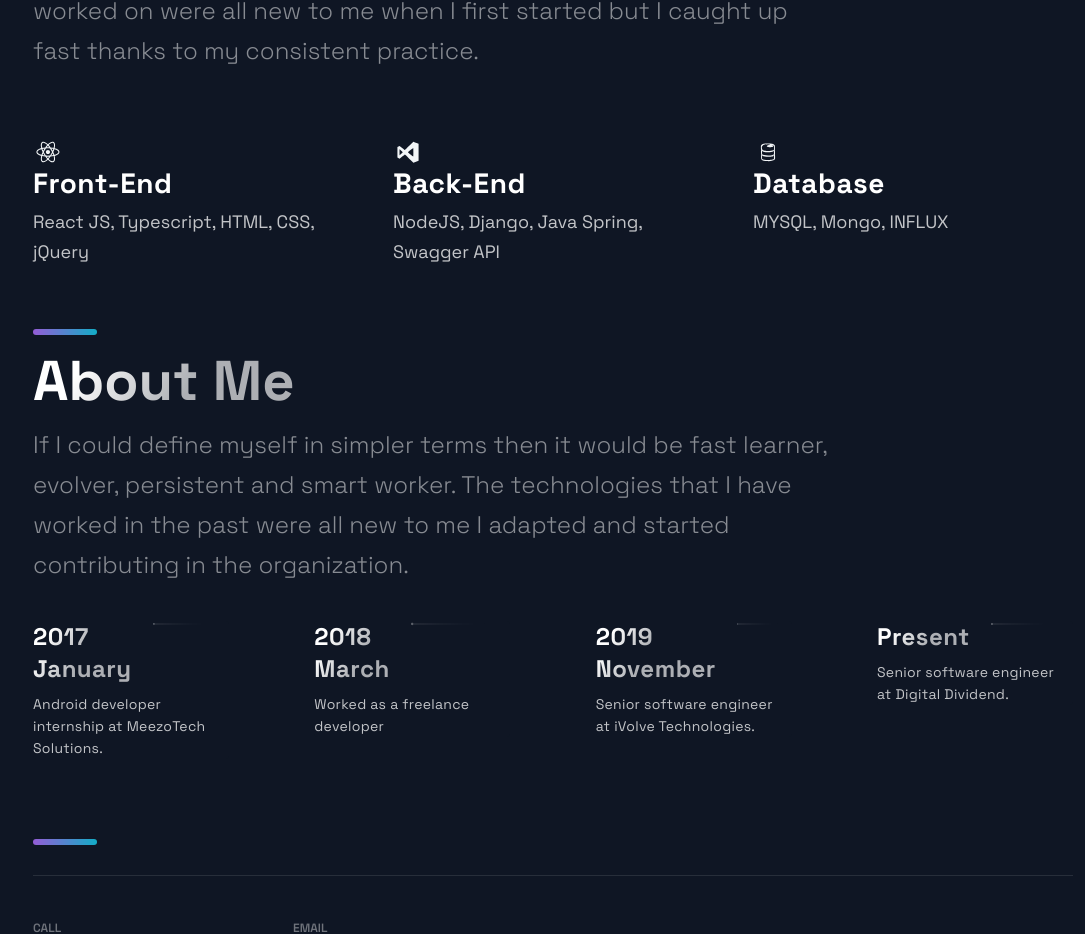
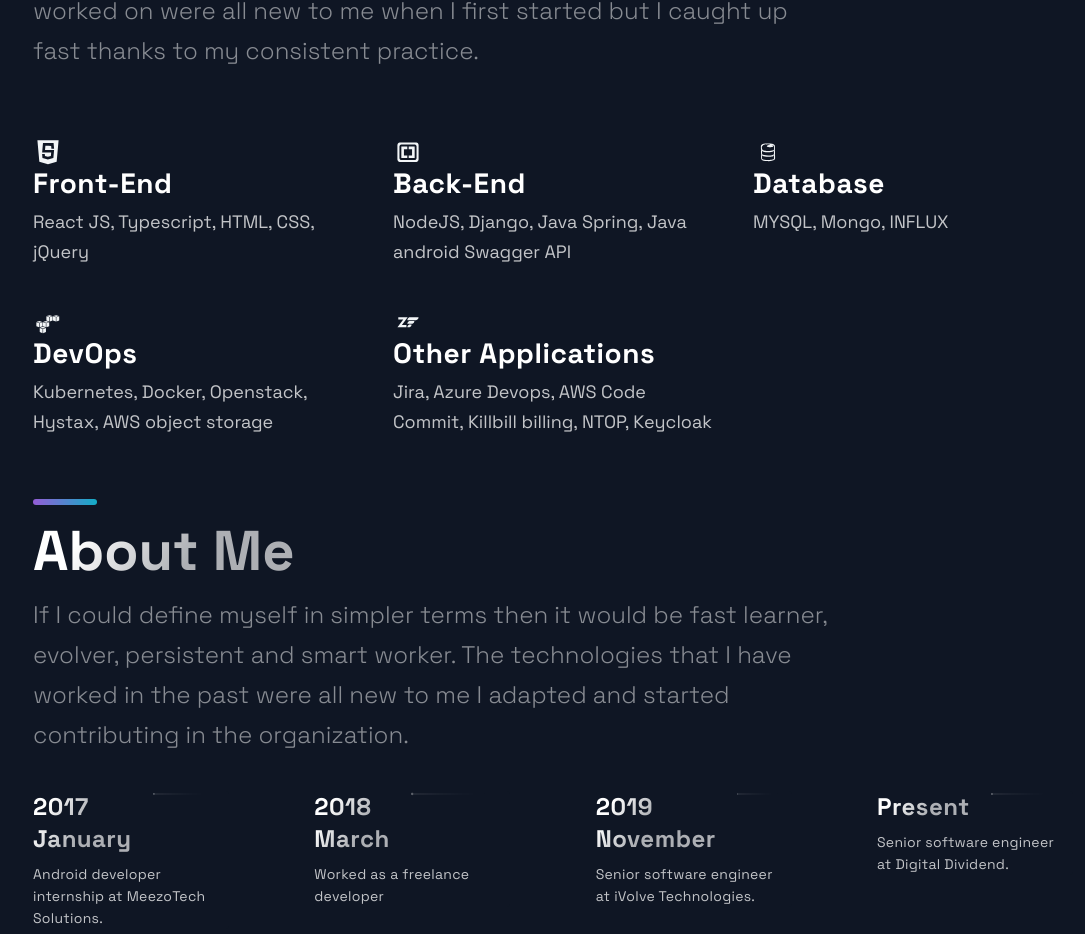
Before and after one commit to junaid-soomro/portfolio, a Next.js app: page / in a window 1280 px wide. Shown: the part 4080-5014 px from the top of the page, without its empty margins (87-1172 px from the left). Built offline with nearby package versions, Linux system fonts and the light colour scheme.

Commit message:
added technologies

```diff
--- a/src/components/Technologies/Technologies.js
+++ b/src/components/Technologies/Technologies.js
@@ -1,5 +1,5 @@
 import React from 'react';
-import { DiFirebase, DiReact, DiVisualstudio, DiZend } from 'react-icons/di';
+import { DiFirebase, DiJavascript,DiBrackets,DiAws,DiZend } from 'react-icons/di';
 import { Section, SectionDivider, SectionText, SectionTitle } from '../../styles/GlobalComponents';
 import { List, ListContainer, ListItem, ListParagraph, ListTitle } from './TechnologiesStyles';
 
@@ -16,17 +16,17 @@ const Technologies = () =>  (
    </SectionText>
    <List>
      <ListItem>
-       <DiReact size="3rem"/>
+       <DiJavascript size="3rem"/>
          <ListContainer>
            <ListTitle>Front-End</ListTitle>
          <ListParagraph>React JS, Typescript, HTML, CSS, jQuery</ListParagraph>
          </ListContainer>
      </ListItem>
      <ListItem>
-       <DiVisualstudio size="3rem"/>
+       <DiBrackets size="3rem"/>
          <ListContainer>
            <ListTitle>Back-End</ListTitle>
-         <ListParagraph>NodeJS, Django, Java Spring, Swagger API</ListParagraph>
+         <ListParagraph>NodeJS, Django, Java Spring, Java android Swagger API</ListParagraph>
          </ListContainer>
      </ListItem>
      <ListItem>
@@ -36,6 +36,20 @@ const Technologies = () =>  (
          <ListParagraph>MYSQL, Mongo, INFLUX</ListParagraph>
          </ListContainer>
      </ListItem>
+     <ListItem>
+       <DiAws size="3rem"/>
+         <ListContainer>
+           <ListTitle>DevOps</ListTitle>
+         <ListParagraph>Kubernetes, Docker, Openstack, Hystax, AWS object storage</ListParagraph>
+         </ListContainer>
+     </ListItem>
+     <ListItem>
+       <DiZend size="3rem"/>
+         <ListContainer>
+           <ListTitle>Other Applications</ListTitle>
+         <ListParagraph>Jira, Azure Devops, AWS Code Commit, Killbill billing, NTOP, Keycloak</ListParagraph>
+         </ListContainer>
+     </ListItem>
    </List>
  </Section>
 );
```
